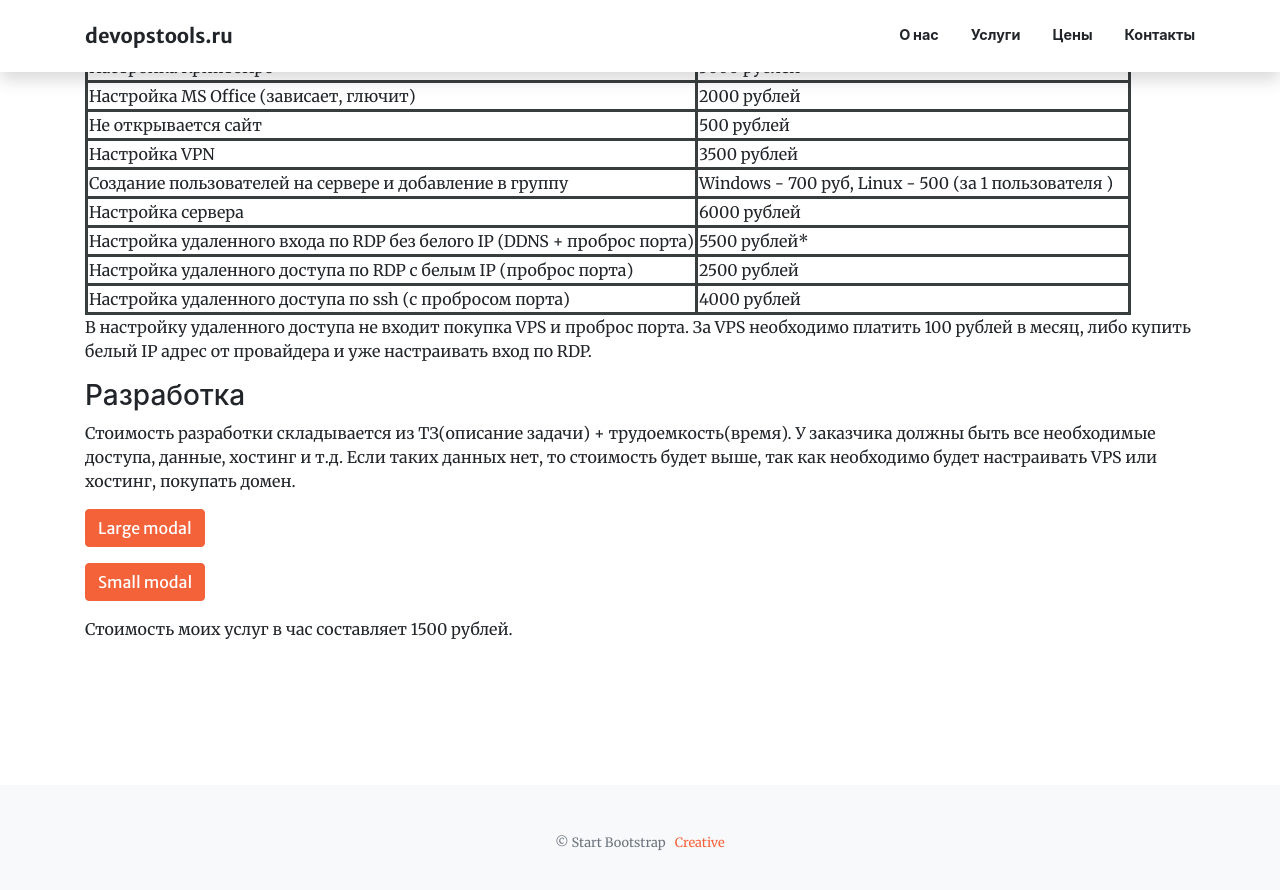
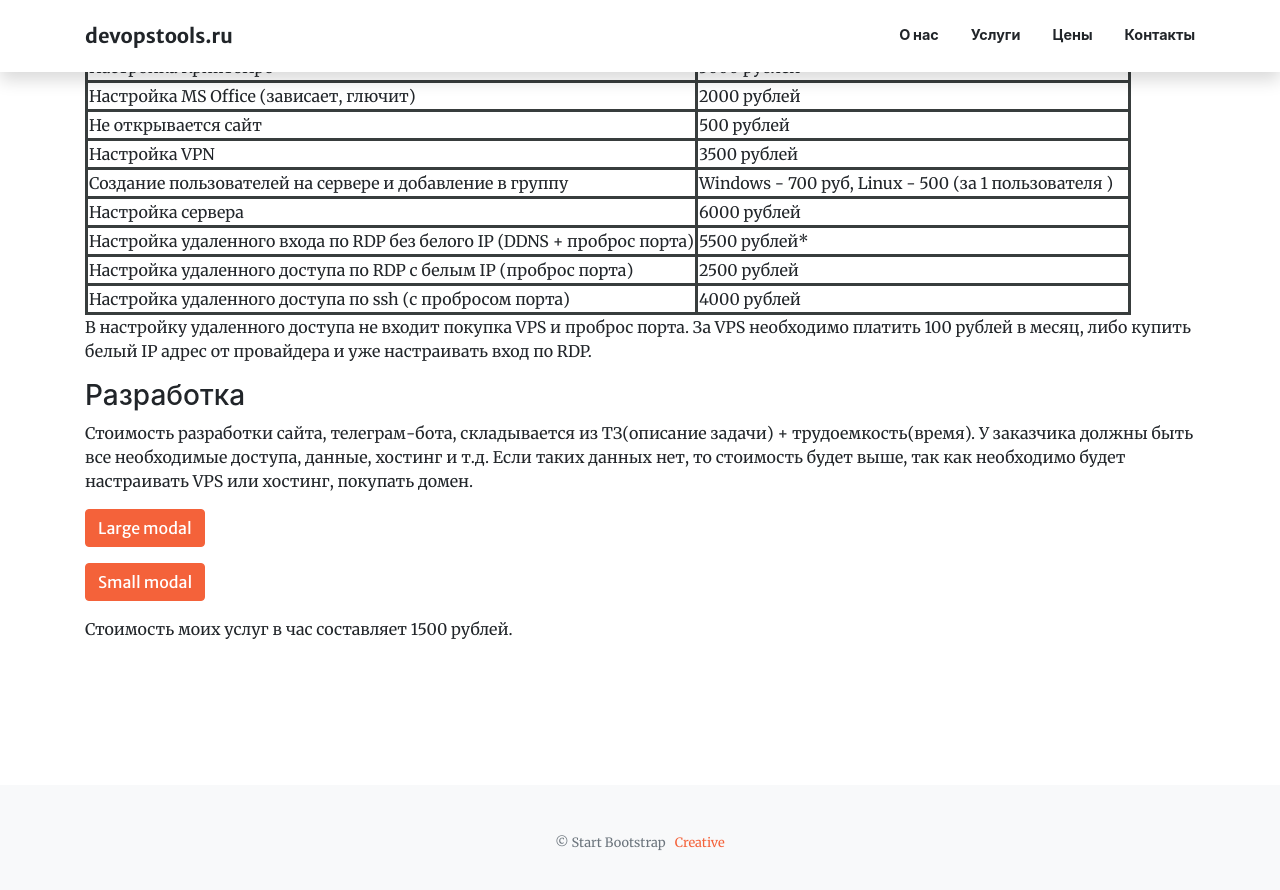
Before and after one commit to hacker342/devopstools.guthub.io, a Jekyll site: the page built from links.md, in a window 1280 px wide and 900 px high, scrolled down 732 px. Shown: the top 890 px of the window. Built offline with Jekyll 4.4.1, drawn with Linux system fonts in a browser that asks for light colours; nearby versions of some CDN libraries.

```diff
--- a/links.md
+++ b/links.md
@@ -69,7 +69,7 @@ sections:
 
 ### Разработка
 
-Стоимость разработки складывается из ТЗ(описание задачи) + трудоемкость(время). У заказчика должны быть все необходимые доступа, данные, хостинг и т.д. Если таких данных нет, то стоимость будет выше, так как необходимо будет настраивать VPS или хостинг, покупать домен.
+Стоимость разработки сайта, телеграм-бота, складывается из ТЗ(описание задачи) + трудоемкость(время). У заказчика должны быть все необходимые доступа, данные, хостинг и т.д. Если таких данных нет, то стоимость будет выше, так как необходимо будет настраивать VPS или хостинг, покупать домен.
 
 <!-- Large modal -->
 <button type="button" class="btn btn-primary" data-toggle="modal" data-target=".bd-example-modal-lg">Large modal</button>
```
